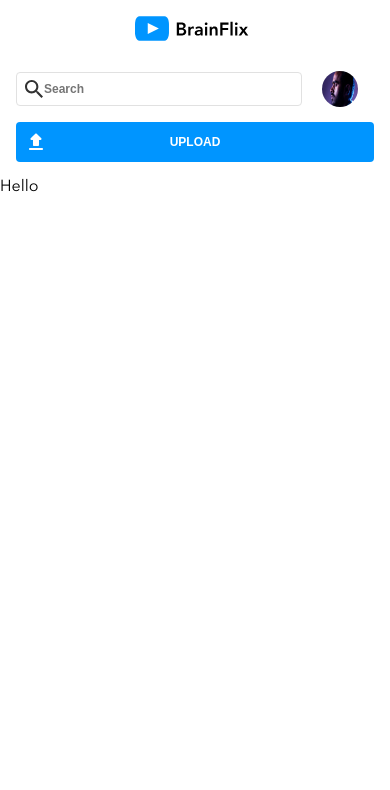
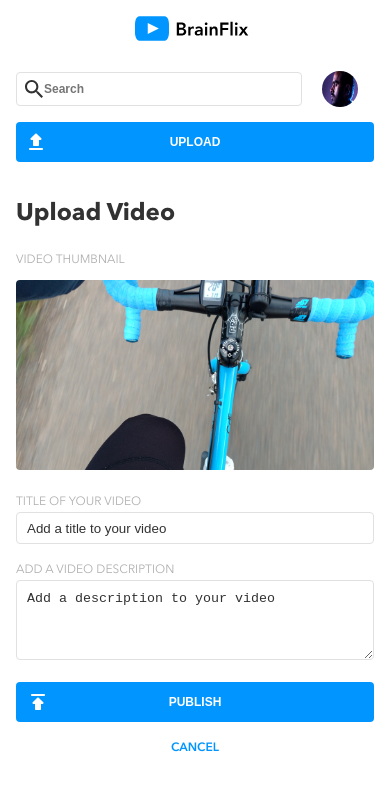
Before and after one commit to Keegs12/keegan-bond-brainflix, a React (Create React App) app: page /upload in a window 390 px wide. Shown: the top 790 px of the page. Built offline with nearby package versions, Linux system fonts and the light colour scheme.

Commit message:
first rendition of upload-page, responsive for all break points, styling is near finished but not quite

```diff
--- a/src/pages/UploadPage/Upload.js
+++ b/src/pages/UploadPage/Upload.js
@@ -1,7 +1,54 @@
 import React from "react";
-
+import thumbnail from "../../assets/images/Images/Upload-video-preview.jpg";
+import "./Upload.scss";
 function Upload(props) {
-    return <div>Hello</div>;
+    return (
+        <section className="Upload">
+            <h1 className="Upload__title">Upload Video</h1>
+            <form className="Upload__form">
+                <div className="Upload__title-image-container">
+                    <h2 className="Upload__thumbnail-title">VIDEO THUMBNAIL</h2>
+                    <img
+                        className="Upload__thumbnail-image"
+                        src={thumbnail}
+                        alt="bike"
+                    ></img>
+                </div>
+                <div className="Upload__inputs-container">
+                    <div className="Upload__input-container">
+                        <label className="Upload__input-title" htmlFor="title">
+                            TITLE OF YOUR VIDEO
+                        </label>
+                        <input
+                            className="Upload__input"
+                            type="text"
+                            name="title"
+                            id="title"
+                            placeholder="Add a title to your video"
+                        ></input>
+                    </div>
+                    <div className="Upload__input-container">
+                        <label
+                            className="Upload__input-title"
+                            htmlFor="description"
+                        >
+                            ADD A VIDEO DESCRIPTION
+                        </label>
+                        <textarea
+                            className="Upload__text-area"
+                            name="description"
+                            id="description"
+                            placeholder="Add a description to your video"
+                        ></textarea>
+                    </div>
+                </div>
+            </form>
+            <div className="Upload__container">
+                <button className="Upload__button">PUBLISH</button>
+                <h2 className="Upload__cancel">CANCEL</h2>
+            </div>
+        </section>
+    );
 }
 
 export default Upload;
--- a/src/pages/UploadPage/Upload.scss
+++ b/src/pages/UploadPage/Upload.scss
@@ -0,0 +1,158 @@
+@use "../../styles/partials/colors";
+@use "../../styles/partials/fonts";
+@use "../../styles/partials/responsive";
+@use "../../styles/partials/sizing";
+
+.Upload {
+    padding: 0 16px;
+
+    @include responsive.tablet {
+        padding: 0 24px;
+    }
+
+    @include responsive.desktop {
+        margin: 24px 10%;
+    }
+    &__title {
+        @include sizing.page-header;
+        color: colors.$BrainFlix-Black;
+    }
+    &__thumbnail-title {
+        @include sizing.labels-buttons;
+        color: colors.$Silver;
+        font-weight: 400;
+
+        @include responsive.desktop {
+            margin: 0;
+        }
+    }
+    &__thumbnail-image {
+        width: 100%;
+        border-radius: 4px;
+
+        @include responsive.tablet {
+            width: 50%;
+        }
+        @include responsive.desktop {
+            width: 100%;
+        }
+    }
+    &__form {
+        @include responsive.desktop {
+            display: flex;
+            gap: 2rem;
+            border-bottom: 1px solid colors.$Mercury;
+        }
+    }
+    &__title-image-container {
+        @include responsive.desktop {
+            display: flex;
+            flex-direction: column;
+
+            width: fit-content;
+            width: 30%;
+        }
+    }
+    &__inputs-container {
+        @include responsive.desktop {
+            width: 70%;
+        }
+    }
+    &__input-container {
+        margin: 16px 0;
+
+        @include responsive.tablet {
+            &:nth-child(2) {
+                border-bottom: 1px solid colors.$Mercury;
+                padding-bottom: 16px;
+            }
+        }
+        @include responsive.desktop {
+            margin-top: 0;
+            &:nth-child(2) {
+                border: 0;
+            }
+        }
+    }
+    &__input-title {
+        @include sizing.labels-buttons;
+        color: colors.$Silver;
+        font-weight: 400;
+    }
+    &__input {
+        width: 100%;
+        height: 32px;
+        border-radius: 4px;
+        border: 1px solid colors.$Mercury;
+
+        &::placeholder {
+            padding-left: 8px;
+            color: colors.$BrainFlix-Black;
+        }
+        &:focus {
+            outline: none;
+            border: 0.0625rem solid colors.$BrainFlix-Blue;
+            background-image: none;
+        }
+    }
+    &__text-area {
+        width: 100%;
+        border-radius: 4px;
+        height: 80px;
+        border: 1px solid colors.$Mercury;
+
+        &::placeholder {
+            padding: 8px 0 0 8px;
+            color: colors.$BrainFlix-Black;
+        }
+        &:focus {
+            outline: none;
+            border: 0.0625rem solid colors.$BrainFlix-Blue;
+            background-image: none;
+        }
+    }
+    &__container {
+        @include responsive.tablet {
+            display: flex;
+            justify-content: flex-end;
+            gap: 4rem;
+        }
+        @include responsive.desktop {
+            margin-top: 1rem;
+        }
+    }
+    &__button {
+        @include sizing.labels-buttons;
+        width: 100%;
+        background-color: colors.$BrainFlix-Blue;
+        color: colors.$White;
+        background-image: url("../../assets/images/Icons/publish.svg");
+        background-repeat: no-repeat;
+        border-color: transparent;
+        background-position: 0.5rem;
+        height: 2.5rem;
+        border-radius: 0.25rem;
+
+        &:hover {
+            background-color: colors.$BrainFlix-DarkBlue;
+        }
+
+        @include responsive.tablet {
+            width: 150px;
+            padding: 0 32px;
+        }
+    }
+
+    &__cancel {
+        color: colors.$BrainFlix-Blue;
+
+        @include sizing.labels-buttons;
+        font-weight: 600;
+        margin: 16px 0;
+        text-align: center;
+
+        @include responsive.tablet {
+            order: -1;
+        }
+    }
+}
```
